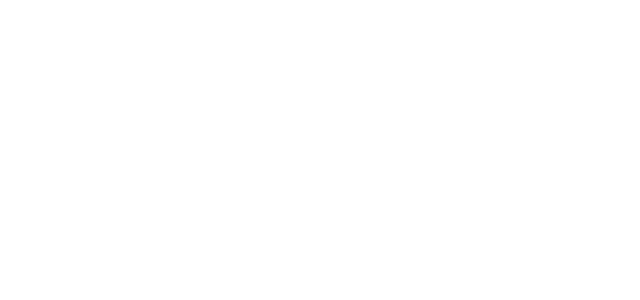
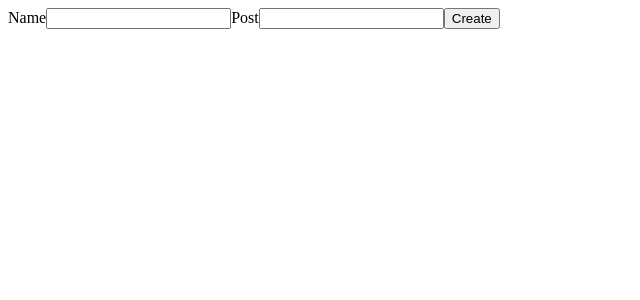
Before and after one commit to wenchijchang/React-SocialFeed, a React (Create React App) app: page / in a window 1280 px wide. Shown: the top 300 px of the page, without its empty margins (0-640 px from the left). Built offline with nearby package versions, Linux system fonts and the light colour scheme.

Commit message:
updated App.js, CreatePostForm, and DisplayPosts files

```diff
--- a/src/App.js
+++ b/src/App.js
@@ -1,16 +1,19 @@
 import React, { useState } from "react";
+import CreatePostForm from "./Components/CreatePostForm/CreatePostForm";
+import DisplayPosts from "./Components/DisplayPosts/DisplayPosts";
 
 function App() {
   const [posts, setPosts] = useState([]);
 
   function createPostForm(post) {
-    let tempPosts = [...posts, post];
+    let tempPosts = [post, ...posts];
     setPosts(tempPosts);
   }
 
   return (
     <div>
-      <table></table>
+      <CreatePostForm addNewPost={createPostForm} />
+      <DisplayPosts parentPosts={posts} />
     </div>
   );
 }
--- a/src/Components/CreatePostForm/CreatePostForm.jsx
+++ b/src/Components/CreatePostForm/CreatePostForm.jsx
@@ -0,0 +1,36 @@
+import React, { useState } from "react";
+
+const CreatePostForm = (props) => {
+  const [name, setName] = useState("");
+  const [post, setPost] = useState("");
+
+  function handleSubmit(event) {
+    event.preventDefault();
+    let newPost = {
+      name: name,
+      post: post,
+    };
+    console.log(newPost);
+    props.addNewPost(newPost);
+  }
+
+  return (
+    <form onSubmit={handleSubmit}>
+      <label>Name</label>
+      <input
+        type="text"
+        value={name}
+        onChange={(event) => setName(event.target.value)}
+      />
+      <label>Post</label>
+      <input
+        type="text"
+        value={post}
+        onChange={(event) => setPost(event.target.value)}
+      />
+      <button type="submit">Create</button>
+    </form>
+  );
+};
+
+export default CreatePostForm;
--- /dev/null
+++ b/src/Components/DisplayPosts/DisplayPosts.jsx
@@ -0,0 +1,16 @@
+const DisplayPosts = (props) => {
+  return (
+    <div className="post-feed">
+      {props.parentPosts.map((post, index) => {
+        return (
+          <div key={index}>
+            <h4>{post.name}</h4>
+            <p>{post.post}</p>
+          </div>
+        );
+      })}
+    </div>
+  );
+};
+
+export default DisplayPosts;
```
Also changed, not shown: src/Components/PostList/PostList.jsx (deleted).
